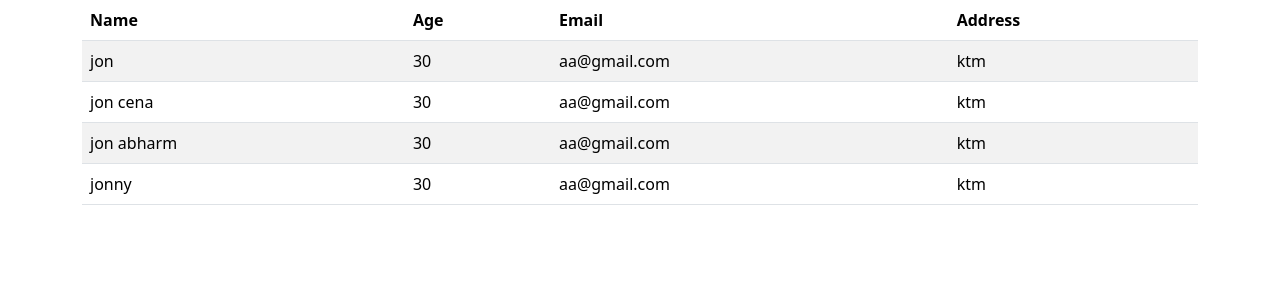
After one commit to sandesh-personal/django-project, a Django app: page /using_bootstrap/ in a window 1280 px wide. The commit adds this page. Shown: the top 300 px of the page. Run offline with Django 4.2, Linux system fonts and the light colour scheme; some libraries are stand-ins or nearby versions.

Commit message:
dtl, bootstrap, url linking

```diff
--- a/myproject/myapp/templates/myapp/root_page.html
+++ b/myproject/myapp/templates/myapp/root_page.html
@@ -45,6 +45,8 @@
         <h2>Hello From Django Project</h2>
         <div class="link-container">
             <a href="{% url 'portfolio' %}">Portfolio</a>
+            <a href="{% url 'learning_dtl' %}">DTL ( Django Templating Language ) </a>
+            <a href="{% url 'using_boostsrap' %}">Using Bootstrap </a>
         </div>
     </div>
 </body>
--- /dev/null
+++ b/myproject/myapp/templates/myapp/using_bootstrap.html
@@ -0,0 +1,34 @@
+<!DOCTYPE html>
+<html lang="en">
+<head>
+    <meta charset="UTF-8">
+    <meta name="viewport" content="width=device-width, initial-scale=1.0">
+    <link href="https://cdn.jsdelivr.net/npm/bootstrap@5.3.3/dist/css/bootstrap.min.css" rel="stylesheet" integrity="sha384-QWTKZyjpPEjISv5WaRU9OFeRpok6YctnYmDr5pNlyT2bRjXh0JMhjY6hW+ALEwIH" crossorigin="anonymous">
+    <script src="https://cdn.jsdelivr.net/npm/bootstrap@5.3.3/dist/js/bootstrap.bundle.min.js" integrity="sha384-YvpcrYf0tY3lHB60NNkmXc5s9fDVZLESaAA55NDzOxhy9GkcIdslK1eN7N6jIeHz" crossorigin="anonymous"></script>
+    <title>Using Bootstrap</title>
+</head>
+<body>
+    <div class="container">
+        <table class="table table-striped">
+            <thead>
+                <tr>
+                    <th>Name</th>
+                    <th>Age</th>
+                    <th>Email</th>
+                    <th>Address</th>
+                </tr>
+            </thead>
+            <tbody>
+                {% for student in students %}
+                <tr>
+                    <td>{{ student.name }}</td>
+                    <td>{{ student.age }}</td>
+                    <td>{{ student.email }}</td>
+                    <td>{{ student.address }}</td>
+                </tr>
+                {% endfor %}
+            </tbody>
+        </table>
+    </div>
+</body>
+</html>
--- a/myproject/myapp/templates/portfolio/index.html
+++ b/myproject/myapp/templates/portfolio/index.html
@@ -26,6 +26,7 @@
             <button class="navbar-toggler" type="button" data-bs-toggle="collapse" data-bs-target="#navbarResponsive" aria-controls="navbarResponsive" aria-expanded="false" aria-label="Toggle navigation"><span class="navbar-toggler-icon"></span></button>
             <div class="collapse navbar-collapse" id="navbarResponsive">
                 <ul class="navbar-nav">
+                    <li class="nav-item"><a class="nav-link js-scroll-trigger" href="{% url "rootpage" %}">Home</a></li>
                     <li class="nav-item"><a class="nav-link js-scroll-trigger" href="#about">About</a></li>
                     <li class="nav-item"><a class="nav-link js-scroll-trigger" href="#experience">Experience</a></li>
                     <li class="nav-item"><a class="nav-link js-scroll-trigger" href="#education">Education</a></li>
--- a/myproject/myapp/urls.py
+++ b/myproject/myapp/urls.py
@@ -1,8 +1,10 @@
 from django.urls import path
-from .views import home_view, root_view_page, portfolio
+from .views import home_view, root_view_page, portfolio, learning_dtl_view, using_bootstrap_view
 
 urlpatterns = [
     path("home/", home_view),
-    path("", root_view_page),
+    path("", root_view_page,name="rootpage"),
     path("portfolio/", portfolio, name="portfolio"),
+    path("learning_dtl/", learning_dtl_view, name ="learning_dtl"),
+    path("using_bootstrap/", using_bootstrap_view, name ="using_bootstrap"),
 ]
--- a/myproject/myapp/views.py
+++ b/myproject/myapp/views.py
@@ -10,3 +10,36 @@ def root_view_page(request):
 
 def portfolio(request):
     return render(request, template_name= "portfolio/index.html")
+
+def home(request):
+    return render(request, template_name= "portfolio/index.html")
+
+def learning_dtl_view(request):
+    c = {"name": "Prixa Academy", "student": "jane"}
+    s = [
+        {"name": "jon", "age":30, "display": True},
+        {"name": "jon cena", "age":30, "display": False},
+        {"name": "jon abharm", "age": 30, "display": True},
+        {"name": "jonny ", "age": 30, "display": True},
+    ]
+    c.update(students=s)
+    return render(request, template_name= "myapp/dtl.html", context=c )
+
+
+
+
+# featurs from DTTL
+# 1. {% laod static %}
+# 2. {% url, "home" %}
+# 3. {% sattic "static/path %}
+# 4. {{name}}
+
+
+def using_bootstrap_view(request):
+    s =[
+        {"name": "jon", "age":30, "email": "aa@gmail.com", "address": "ktm", "display": True},
+        {"name": "jon cena", "age":30, "email": "aa@gmail.com", "address": "ktm", "display": False},
+        {"name": "jon abharm", "age": 30, "email": "aa@gmail.com", "address": "ktm", "display": True},
+        {"name": "jonny ", "age": 30, "email": "aa@gmail.com", "address": "ktm", "display": True},
+    ]
+    return render(request, template_name= "myapp/using_bootstrap.html", context= {"students": s})
```
Also changed, not shown: myproject/myapp/templates/myapp/dtl.html (added, +34 -0 lines).
